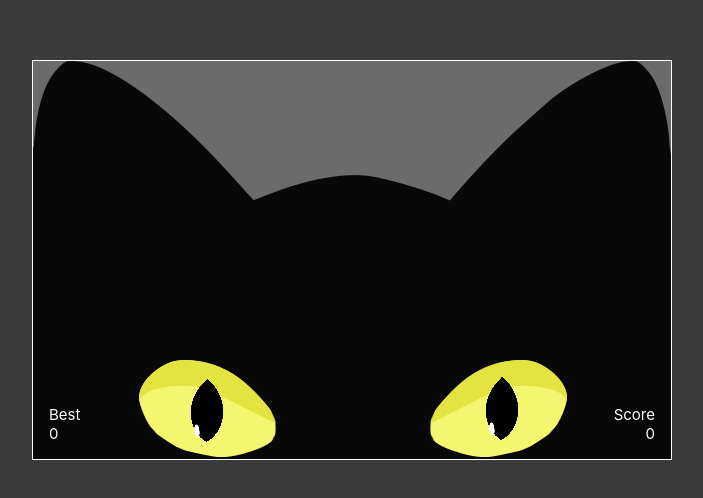
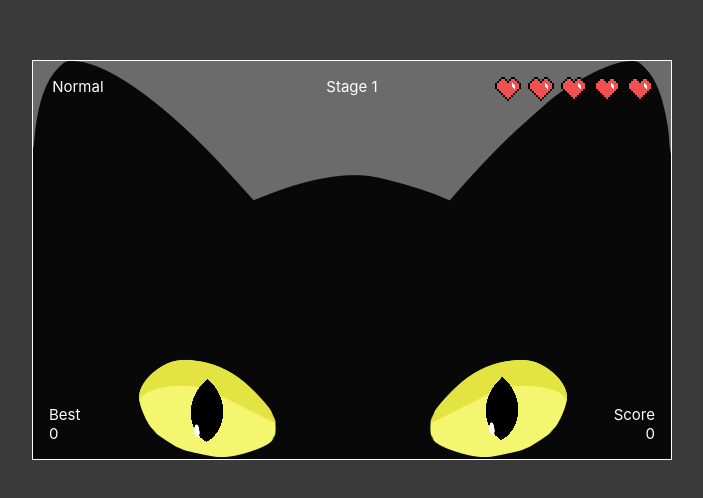
Before and after one commit to jampinha/catmatics, a Vue app: page /board in a window 1280 px wide. Shown: the part 140-638 px from the top of the page, without its empty margins (288-991 px from the left). Built offline with nearby package versions, Linux system fonts and the light colour scheme.

Commit message:
feat: implements board header UI

```diff
--- /dev/null
+++ b/src/components/BoardHeader.vue
@@ -0,0 +1,45 @@
+<template>
+	<div class="board-header">
+		<div class="level">Normal</div>
+		<div class="stage">Stage 1</div>
+		<div class="health">
+			<div class="heart red"></div>
+			<div class="heart red"></div>
+			<div class="heart red"></div>
+			<div class="heart red"></div>
+			<div class="heart red"></div>
+		</div>
+	</div>
+</template>
+
+<script></script>
+
+<style>
+.board-header {
+	display: flex;
+	justify-content: space-between;
+	width: 100%;
+	height: 70px;
+	padding: 1rem;
+	color: #fff;
+}
+
+.board-header > .level {
+	padding: 0 0.2rem;
+	width: 160px;
+}
+
+.board-header > .health {
+	display: flex;
+	gap: 7px;
+	width: 160px;
+}
+
+.health > .heart {
+	width: 26px;
+	height: 24px;
+}
+
+.health > .heart.red { background-image: url('@/assets/heart.png'); }
+.health > .heart.grey { background-image: url('@/assets/grey-heart.png'); }
+</style>
--- a/src/components/GameBoard.vue
+++ b/src/components/GameBoard.vue
@@ -1,10 +1,12 @@
 <template>
 	<div class="game-board">
+		<BoardHeader></BoardHeader>
 		<BoardFooter></BoardFooter>
 	</div>
 </template>
 
 <script lang="ts" setup>
+import BoardHeader from '@/components/BoardHeader.vue';
 import BoardFooter from '@/components/BoardFooter.vue';
 </script>
 
@@ -20,6 +22,10 @@ import BoardFooter from '@/components/BoardFooter.vue';
 	border: 1px solid #fff;
 }
 
+.game-board > .board-header {
+	align-self: flex-start;
+}
+
 .game-board > .board-footer {
 	align-self: flex-end;
 }
```
Also changed, not shown: 1 other file (tests, documents, lock files or other folders).
